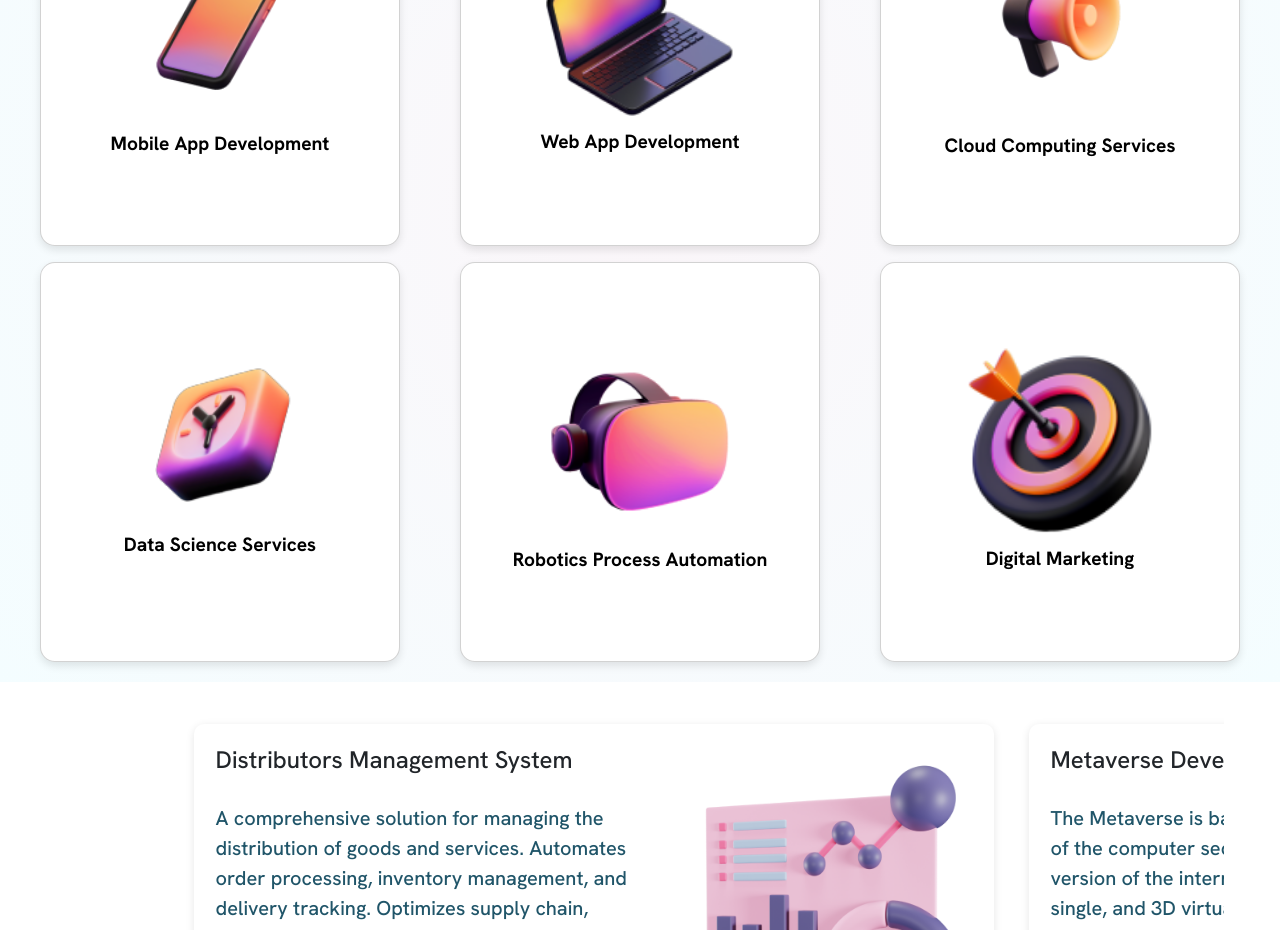
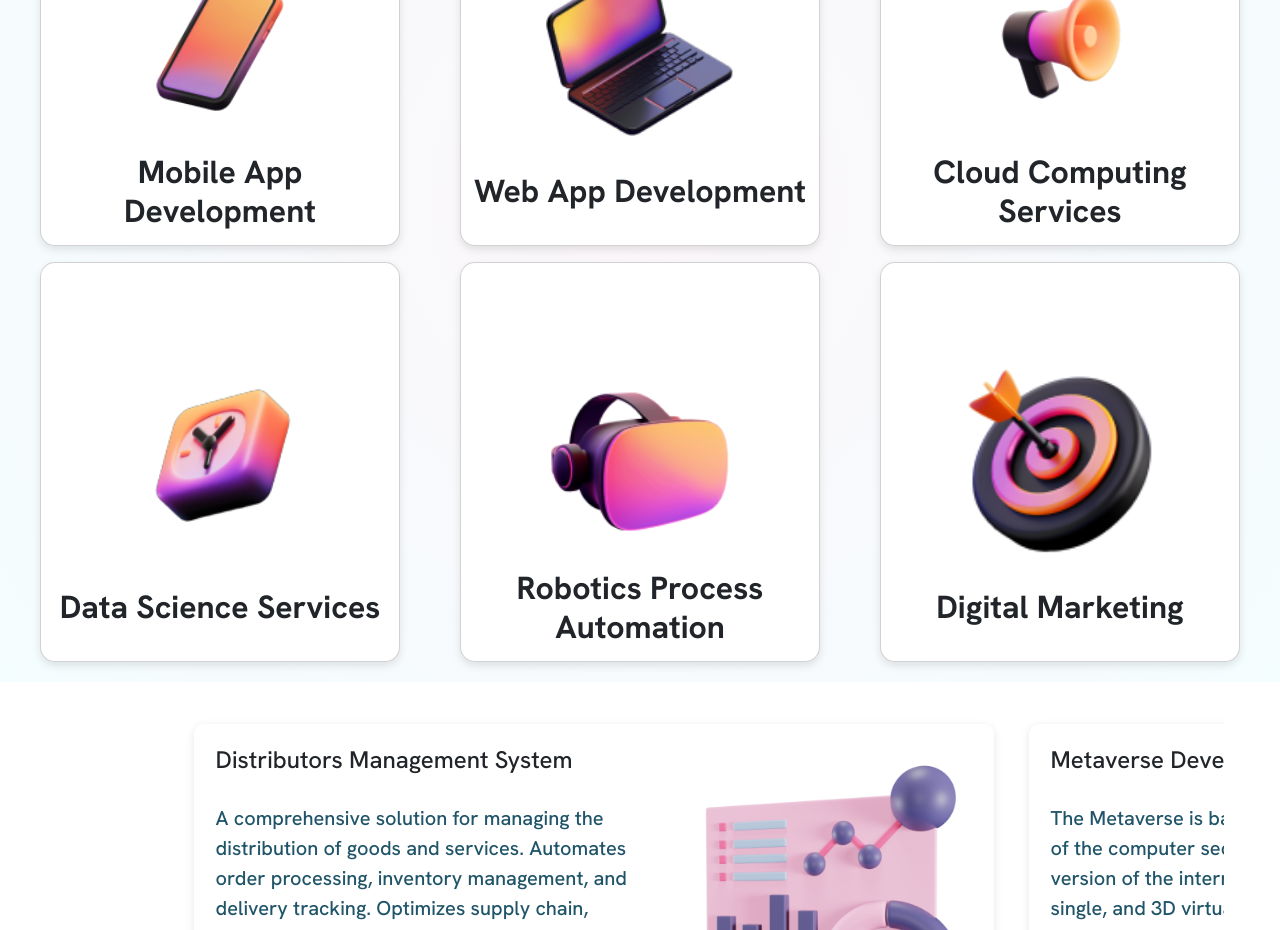
Before and after one commit to harshvyas0803/5techg, a React (Create React App) app: page / in a window 1280 px wide. Shown: the part 1600-2530 px from the top of the page. Built offline with nearby package versions, Linux system fonts and the light colour scheme.

Commit message:
updated v2 cards

```diff
--- a/src/components/Hero/section2/Section2.css
+++ b/src/components/Hero/section2/Section2.css
@@ -51,19 +51,10 @@
     transition: transform 0.4s ease;
 }
 
-.card-title {
-    margin-top: 10px;
-    font-size: 1.5rem;
-    font-weight: bold;
-    text-align: center;
-    transition: transform 0.4s ease, font-size 0.4s ease;
-    color: #000;
-}
-
 
 .card-description {
     opacity: 0;
-    transform: translateY(100%);
+    transform: translateY(250%);
     transition: opacity 0.4s ease, transform 0.4s ease;
     font-size: 1rem;
     text-align: center;
@@ -72,7 +63,7 @@
     width: 100%;
     left: 4%;
     top: 50%;
-    transform: translate(-50%, 100%);
+    transform: translate(-250%, 100%);
 }
 
 
@@ -89,6 +80,7 @@
     opacity: 1;
     transform: translate(-50%, -40%);
     margin-left: -200px;
+    margin-top: -20px;
 }
 
 /* Media Queries */
@@ -113,7 +105,18 @@
     }
 }
 .card:hover .card-title {
+
+    transform: translateY(-3000px);
+    font-size: 0.2rem;
+}
+
+
+.card-title_ {
     position: absolute;
-    transform: translateY(-3000px);
-    font-size: 1.2rem;
+    margin-top: 300px;
+    font-size: 2rem;
+    font-weight: bold;
+    text-align: center;
+    transition: transform 0.4s ease, font-size 0.4s ease;
+
 }
--- a/src/components/Hero/section2/Section2.jsx
+++ b/src/components/Hero/section2/Section2.jsx
@@ -116,7 +116,7 @@ const Section2 = () => {
             transition={{ type: 'spring', stiffness: 260, damping: 20 }}
           >
             <img src={section.image} alt={section.title} />
-            <h3 className="card-title">{section.title}</h3>
+            <h3 className="card-title_">{section.title}</h3>
             <p className="card-description">{section.description}</p>
 
           </motion.div>
```
